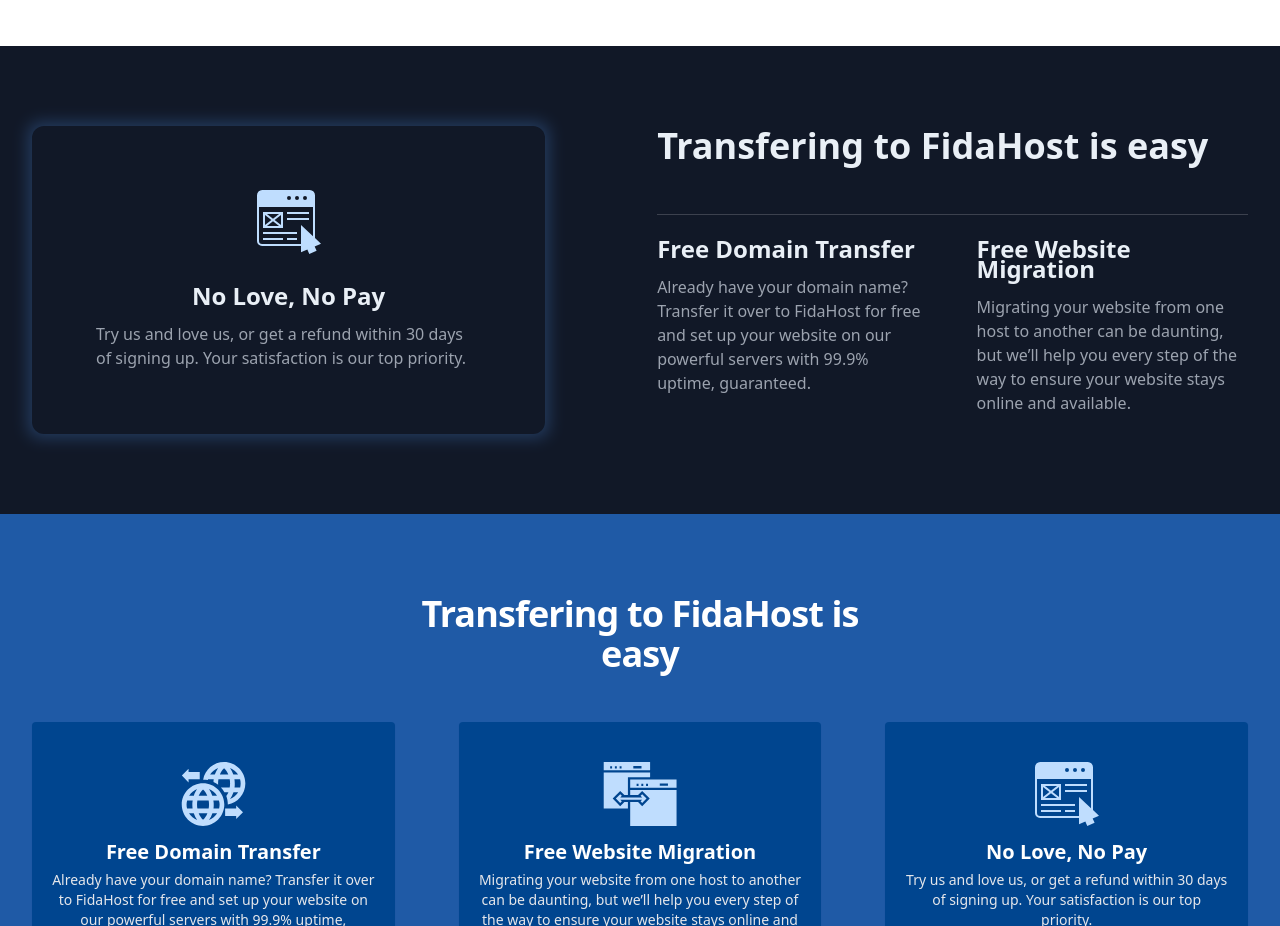
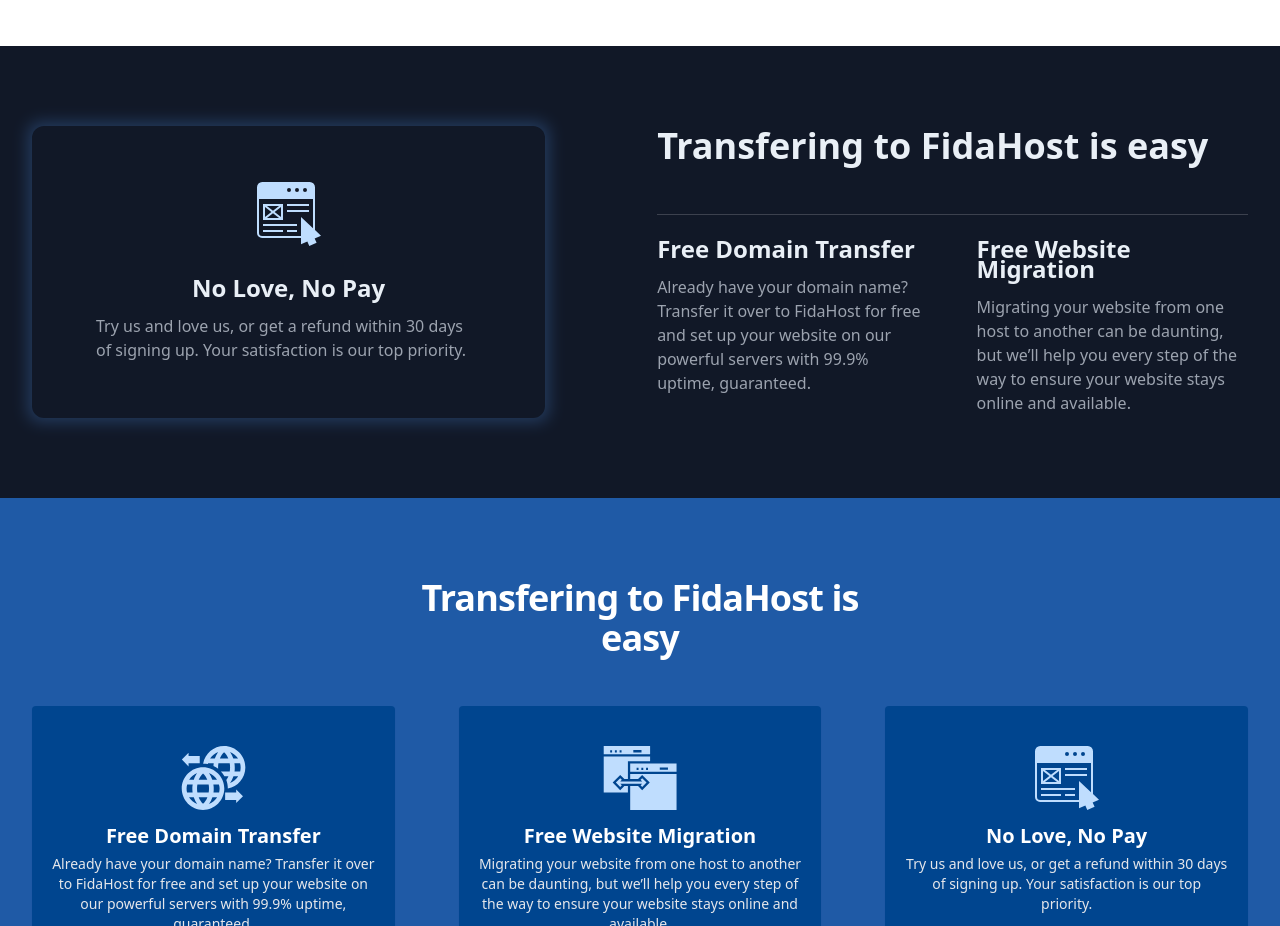
Before and after one commit to adgor/fh-vanilla, a website built with Vite: page index.html in a window 1280 px wide. Shown: the part 2380-3306 px from the top of the page. Built offline with nearby package versions, Linux system fonts and the light colour scheme.

Commit message:
fixing transfering secs

```diff
--- a/index.html
+++ b/index.html
@@ -1725,7 +1725,7 @@
             <div
               class="absolute -inset-1 rounded-xl bg-matisse-300 opacity-30 blur"
             ></div>
-            <div class="relative rounded-xl bg-gray-900 p-16">
+            <div class="relative rounded-xl bg-gray-900 px-16 py-14">
               <div class="mb-8 flex w-full items-center justify-center">
                 <svg
                   width="64"
```
Also changed, not shown: assets/css/main.css.
